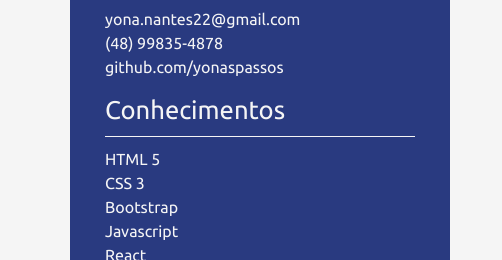
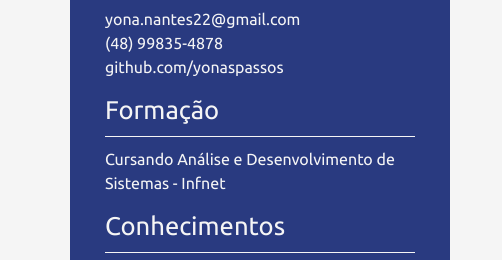
Before and after one commit to yonaspassos/yonaspassos.github.io, a plain HTML site: page index.html in a window 1280 px wide. Shown: the part 352-612 px from the top of the page, 0-502 px from the left. Drawn offline with nearby package versions, Linux system fonts and the light colour scheme; a web font is replaced by a local one.

Commit message:
add university information

```diff
--- a/index.html
+++ b/index.html
@@ -26,6 +26,12 @@
                         <a href="tel:+5548998354878">(48) 99835-4878</a>
                         <a href="https://github.com/yonaspassos">github.com/yonaspassos</a>
                     </address>
+                </section>
+                <section>
+                    <h3>Formação</h3>
+                    <ul>
+                        <li>Cursando Análise e Desenvolvimento de Sistemas - Infnet</li>
+                    </ul>
                 </section>
                 <section>
                     <h3>Conhecimentos</h3>
```
